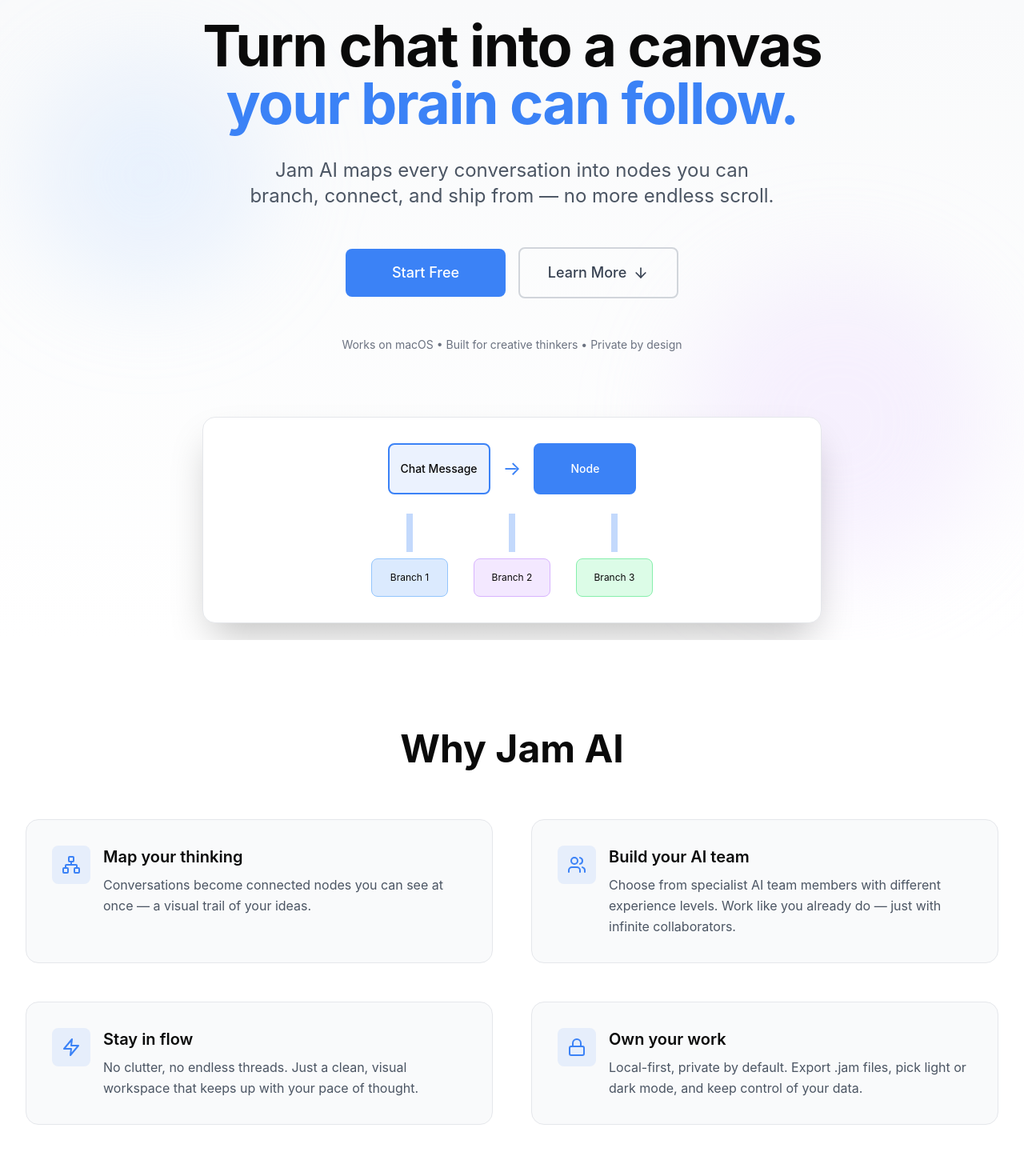
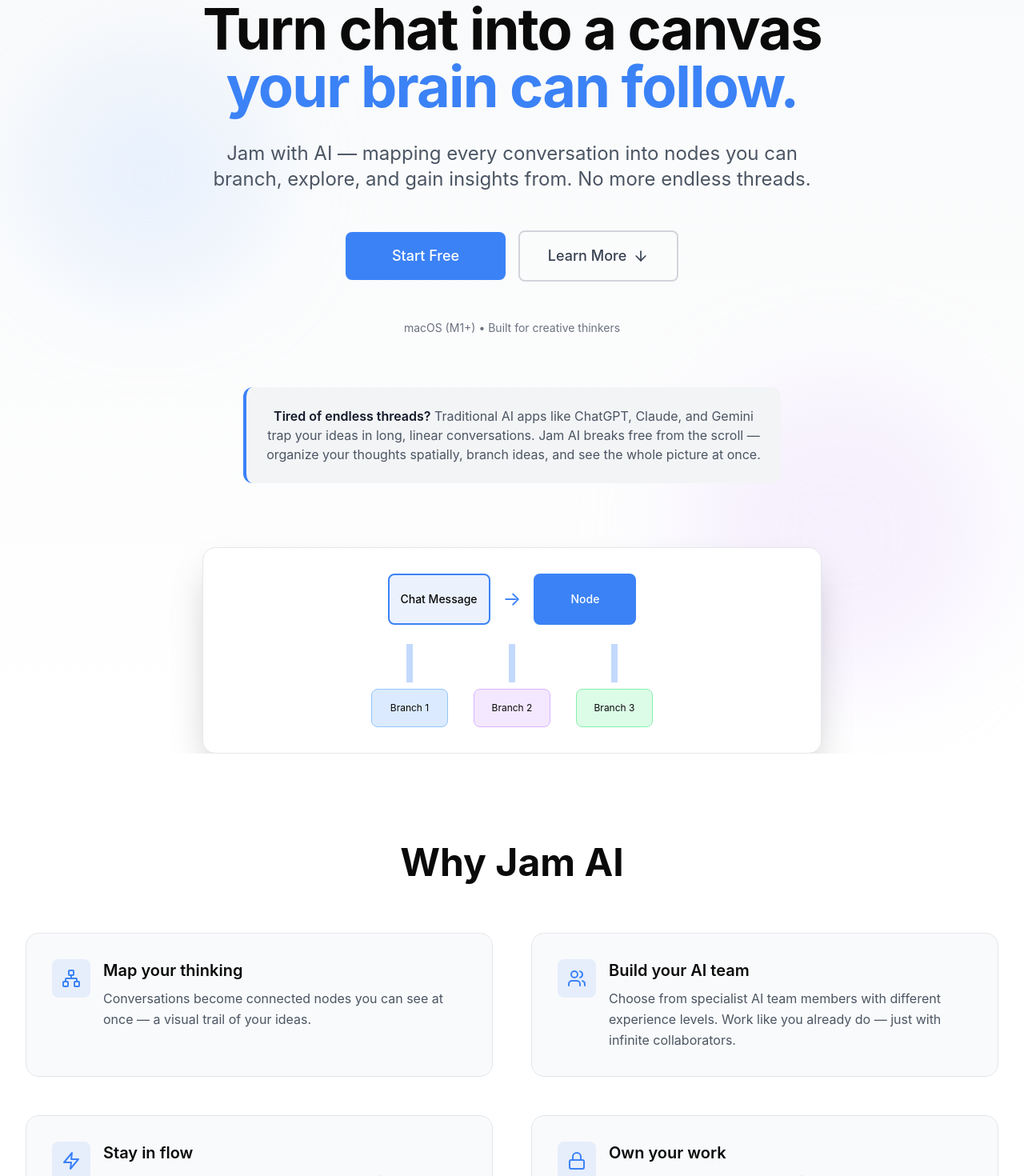
Before and after one commit to jasonair/Jam-AI-Website, a Next.js app: page / in a window 1280 px wide. Shown: the top 1470 px of the page at 80% size. Built offline with nearby package versions, Linux system fonts and the light colour scheme.

Commit message:
feat: update landing page copy and UI elements for clearer value proposition

```diff
--- a/components/sections/CTA.tsx
+++ b/components/sections/CTA.tsx
@@ -39,7 +39,7 @@ export default function CTA() {
               <Button
                 size="lg"
                 variant="outline"
-                className="min-w-[220px] border-white text-white hover:bg-white/10"
+                className="min-w-[220px] border-2 border-white text-white hover:bg-white/10"
               >
                 Start Free Trial
               </Button>
--- a/components/sections/Hero.tsx
+++ b/components/sections/Hero.tsx
@@ -8,6 +8,11 @@ export default function Hero() {
   const scrollToLearnMore = () => {
     const valueSection = document.getElementById('value-section');
     valueSection?.scrollIntoView({ behavior: 'smooth' });
+  };
+
+  const scrollToDownload = () => {
+    const ctaSection = document.querySelector('[id*="cta"]');
+    ctaSection?.scrollIntoView({ behavior: 'smooth' });
   };
 
   return (
@@ -29,12 +34,12 @@ export default function Hero() {
 
           {/* Subheadline */}
           <p className="text-xl sm:text-2xl text-gray-600 dark:text-gray-400 max-w-3xl mx-auto text-balance">
-            Jam AI maps every conversation into nodes you can branch, connect, and ship from — no more endless scroll.
+            Jam with AI — mapping every conversation into nodes you can branch, explore, and gain insights from. No more endless threads.
           </p>
 
           {/* CTAs */}
           <div className="flex flex-col sm:flex-row gap-4 justify-center items-center pt-4">
-            <Button size="lg" className="min-w-[200px]">
+            <Button size="lg" className="min-w-[200px]" onClick={scrollToDownload}>
               Start Free
             </Button>
             <Button
@@ -49,8 +54,15 @@ export default function Hero() {
 
           {/* Tagline */}
           <p className="text-sm text-gray-500 dark:text-gray-500 pt-4">
-            Works on macOS • Built for creative thinkers • Private by design
+            macOS (M1+) • Built for creative thinkers
           </p>
+
+          {/* Pain Point */}
+          <div className="pt-8 max-w-2xl mx-auto">
+            <p className="text-base text-gray-600 dark:text-gray-400 bg-gray-100 dark:bg-gray-800 rounded-xl p-6 border-l-4 border-accent">
+              <span className="font-semibold text-gray-900 dark:text-gray-100">Tired of endless threads?</span> Traditional AI apps like ChatGPT, Claude, and Gemini trap your ideas in long, linear conversations. Jam AI breaks free from the scroll — organize your thoughts spatially, branch ideas, and see the whole picture at once.
+            </p>
+          </div>
 
           {/* Visual representation */}
           <div className="pt-12 animate-slide-up">
--- a/components/sections/Pricing.tsx
+++ b/components/sections/Pricing.tsx
@@ -17,7 +17,7 @@ interface PricingPlan {
 const plans: PricingPlan[] = [
   {
     name: 'Free',
-    tagline: 'Jam with two AIs — just enough to start.',
+    tagline: 'Jam with two AIs — just enough to start building your ideas.',
     price: '$0',
     features: [
       '500 credits / month',
@@ -28,7 +28,7 @@ const plans: PricingPlan[] = [
   },
   {
     name: 'Trial',
-    tagline: 'Full power for your first 7 days.',
+    tagline: 'Full power for your first 7 days to explore everything.',
     price: 'Free',
     period: '7 days',
     features: [
@@ -140,9 +140,12 @@ export default function Pricing() {
         </div>
 
         {/* Additional info */}
-        <div className="mt-12 text-center">
+        <div className="mt-12 text-center space-y-2">
           <p className="text-gray-600 dark:text-gray-400 max-w-2xl mx-auto">
-            All paid plans include priority AI processing, private share links, and export tools.
+            All paid plans include priority AI processing and faster response times.
+          </p>
+          <p className="text-sm text-gray-500 dark:text-gray-500">
+            Compatible with macOS M1 and later. Intel processors are not supported.
           </p>
         </div>
       </Container>
--- a/components/sections/Value.tsx
+++ b/components/sections/Value.tsx
@@ -21,7 +21,7 @@ const values = [
   {
     icon: Lock,
     title: 'Own your work',
-    description: 'Local-first, private by default. Export .jam files, pick light or dark mode, and keep control of your data.',
+    description: 'Your data stays yours. Choose light or dark mode, and maintain full control over your workspace and conversations.',
   },
 ];
 
```
